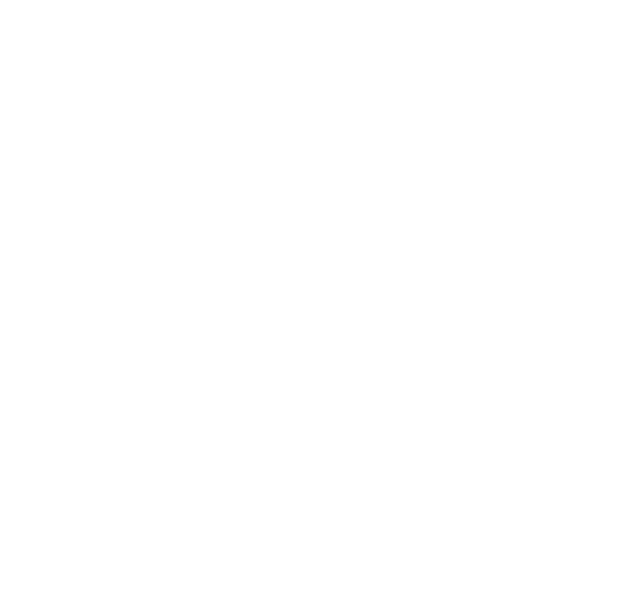
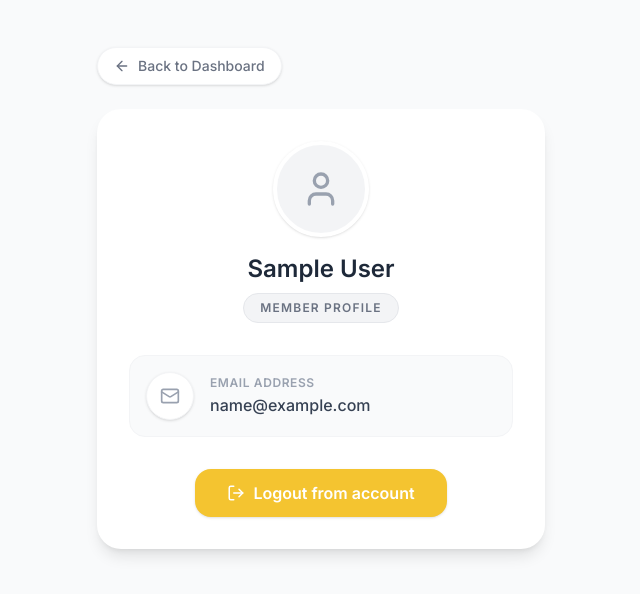
Before and after one commit to uroojbutt/cohort-9-mern-16173-urooj, a React (Vite) app in the folder frontend/: page /profile in a window 1280 px wide. Before the commit this address had no page. Shown: the part 102-696 px from the top of the page, without its empty margins (319-959 px from the left). Built offline with nearby package versions, Linux system fonts and the light colour scheme; sample sign-in values are in the browser's storage.

Commit message:
feat(frontend): added user profile screen with logout

```diff
--- a/frontend/src/App.jsx
+++ b/frontend/src/App.jsx
@@ -5,6 +5,7 @@
 import Dashboard from "./pages/dashboard/Dashboard";
 import ProtectedRoute from "./components/protected-route/ProtectedRoute";
 import NoteEditor from "./pages/note-editor/NoteEditor";
+import Profile from "./pages/profile/Profile";
 function App() {
   return (
     <AuthProvider>
@@ -36,6 +37,14 @@
                </ProtectedRoute>
             }
           />
+          <Route
+            path="/profile"
+            element={
+              <ProtectedRoute>
+                <Profile />
+              </ProtectedRoute>
+            }
+          />
         </Routes>
       </BrowserRouter>
     </AuthProvider>
--- a/frontend/src/components/header/Header.jsx
+++ b/frontend/src/components/header/Header.jsx
@@ -1,5 +1,5 @@
 import { LogOut, User } from "lucide-react";
-
+import { Link } from "react-router-dom";
 function Header({ user, handleLogout }) {
   return (
     <header className="bg-white/80 backdrop-blur-md border-b border-[#E5E2D9] sticky top-0 z-50 shadow-sm">
@@ -12,20 +12,32 @@
             </span>
           </div>
         </div>
-        <div className="flex items-center gap-4">
-          <div className="flex items-center gap-2 text-sm text-[#6B6A63] hidden sm:flex">
-            <div className="w-8 h-8 rounded-full bg-[#F4C430]/20 flex items-center justify-center text-[#F4C430]">
+        <div className="flex items-center gap-2 sm:gap-4">
+          {/* User Name Greeting */}
+          <span className="hidden sm:inline-block font-medium text-sm text-[#121212] mr-2">
+            Hi, {user?.name?.split(' ')[0] || "Account"}
+          </span>
+
+          <Link
+            to="/profile"
+            className="flex items-center gap-2 px-2 sm:px-3 py-1.5 rounded-lg hover:bg-[#E5E2D9]/50 transition-colors group"
+            title="View Profile"
+          >
+            <div className="w-8 h-8 rounded-full bg-[#F4C430]/20 flex items-center justify-center text-[#F4C430] group-hover:bg-[#F4C430]/30 transition-colors">
               <User size={16} />
             </div>
-            <span className="font-medium text-[#121212]">{user?.name || "Account"}</span>
-          </div>
+            <span className="font-medium text-sm text-[#121212] hidden sm:block">Profile</span>
+          </Link>
+
+          <div className="w-px h-5 bg-[#E5E2D9] hidden sm:block"></div>
+
           <button
             onClick={handleLogout}
-            className="p-2 text-[#6B6A63] hover:text-[#121212] hover:bg-[#E5E2D9]/50 rounded-lg transition-colors flex items-center gap-1"
+            className="p-2 text-[#6B6A63] hover:text-[#121212] hover:bg-[#E5E2D9]/50 rounded-lg transition-colors flex items-center gap-1.5"
             title="Log out"
           >
             <LogOut size={18} />
-            <span className="hidden sm:inline text-sm">Logout</span>
+            <span className="hidden sm:inline text-sm font-medium">Logout</span>
           </button>
         </div>
       </div>
--- a/frontend/src/pages/dashboard/Dashboard.jsx
+++ b/frontend/src/pages/dashboard/Dashboard.jsx
@@ -1,7 +1,5 @@
 import { useState, useEffect } from "react";
-import { Link, useNavigate } from "react-router-dom";
-import { motion } from "framer-motion";
-import { Search, Plus, LogOut, FileText, Trash2, Edit3, User } from "lucide-react";
+import { useNavigate } from "react-router-dom";
 import { useAuth } from "../../context/AuthContext";
 import api from "../../api/api";
 import Header from "../../components/header/Header";
@@ -53,7 +51,9 @@
     await api.delete(`/api/notes/${id}`);
     setNotes((currentNotes) => currentNotes.filter(n => n._id !== id));
   } catch (err) {
-    console.error("Delete failed", err);
+    console.error("Delete failed", err); //add alert when delete fails
+    alert("Failed to delete note");
+
   }
 };
 
--- /dev/null
+++ b/frontend/src/pages/profile/Profile.jsx
@@ -0,0 +1,86 @@
+import { useAuth } from '../../context/AuthContext';
+import { useNavigate } from 'react-router-dom';
+import { LogOut, User, Mail, ArrowLeft } from 'lucide-react';
+import { motion } from 'framer-motion';
+
+function Profile() {
+    const { user, logout } = useAuth();
+    const navigate = useNavigate();
+
+    const handleLogout = () => {
+        logout();
+        navigate('/login');
+    };
+
+    return (
+        <div className="min-h-screen bg-gray-50 px-4 flex items-center justify-center relative overflow-hidden">
+            <motion.div
+                initial={{ opacity: 0, y: 20 }}
+                animate={{ opacity: 1, y: 0 }}
+                transition={{ duration: 0.5 }}
+                className="max-w-md w-full relative z-10"
+            >
+                <motion.button
+                    whileHover={{ x: -4 }}
+                    whileTap={{ scale: 0.95 }}
+                    onClick={() => navigate('/dashboard')}
+                    className="flex items-center cursor-pointer gap-2 text-sm text-gray-500 hover:text-gray-700 mb-6 font-medium transition-colors bg-white px-4 py-2 rounded-full shadow-sm border border-gray-100 w-fit"
+                >
+                    <ArrowLeft size={16} />
+                    Back to Dashboard
+                </motion.button>
+
+                <motion.div
+                    initial={{ opacity: 0, scale: 0.95 }}
+                    animate={{ opacity: 1, scale: 1 }}
+                    transition={{ delay: 0.1, duration: 0.4 }}
+                    className="bg-white rounded-3xl shadow-lg p-8"
+                >
+                    <div className="flex flex-col items-center text-center mb-8 relative">
+                        <motion.div
+                            whileHover={{ scale: 1.05, rotate: 5 }}
+                            className="w-24 h-24 rounded-full bg-gray-100 flex items-center justify-center mb-4 border-4 border-white shadow-sm"
+                        >
+                            <User size={40} className="text-gray-400" />
+                        </motion.div>
+                        <h1 className="text-2xl font-bold text-gray-800 mb-2">
+                            {user?.name || 'User'}
+                        </h1>
+                        <span className="text-xs font-bold uppercase tracking-widest text-gray-500 bg-gray-100 px-4 py-1.5 rounded-full border border-gray-200">
+                            Member Profile
+                        </span>
+                    </div>
+
+                    <div className="space-y-4 mb-8">
+                        <motion.div
+                            whileHover={{ scale: 1.01 }}
+                            className="flex items-center gap-4 text-sm text-gray-700 bg-gray-50 border border-gray-100 rounded-2xl p-4 transition-colors hover:bg-gray-100"
+                        >
+                            <div className="w-12 h-12 rounded-full bg-white flex items-center justify-center flex-shrink-0 shadow-sm border border-gray-100">
+                                <Mail size={20} className="text-gray-400" />
+                            </div>
+                            <div className="flex flex-col items-start overflow-hidden">
+                                <span className="text-xs text-gray-400 font-semibold mb-0.5 uppercase tracking-wider">Email Address</span>
+                                <span className="font-medium text-gray-700 truncate w-full text-base">{user?.email || 'No email found'}</span>
+                            </div>
+                        </motion.div>
+                    </div>
+
+                    <div className="flex justify-center">
+                        <motion.button
+                            whileHover={{ scale: 1.05 }}
+                            whileTap={{ scale: 0.95 }}
+                            onClick={handleLogout}
+                            className="flex items-center justify-center gap-2 bg-[#F4C430] hover:bg-[#e0b428] text-white font-semibold py-3 px-8 rounded-2xl transition-all shadow-sm"
+                        >
+                            <LogOut size={18} />
+                            Logout from account
+                        </motion.button>
+                    </div>
+                </motion.div>
+            </motion.div>
+        </div>
+    );
+}
+
+export default Profile;
```
